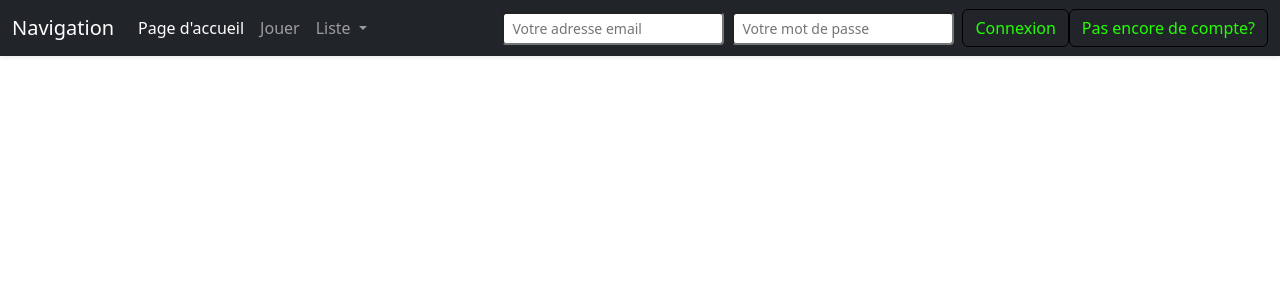
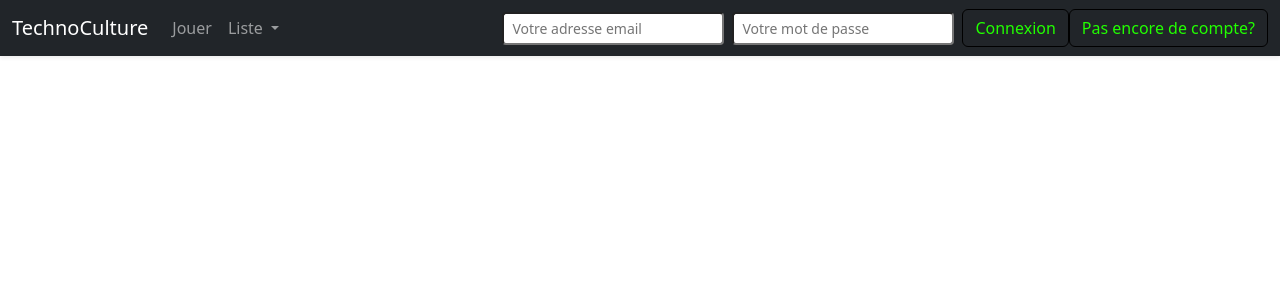
Before and after one commit to DeGandK/VraiAngular, an Angular app: page /createquiz in a window 1280 px wide. Shown: the top 300 px of the page. Built offline with nearby package versions, Linux system fonts and the light colour scheme; no server answers.

Commit message:
fix categorie

```diff
--- a/src/app/components/quiz/createquiz/createquiz.component.ts
+++ b/src/app/components/quiz/createquiz/createquiz.component.ts
@@ -22,7 +22,7 @@ export class CreatequizComponent implements OnInit {
   constructor(private quizService: QuizService) {}
 
   ngOnInit(): void {
-    this.loadCompleteQuiz(1); // Charger le quiz avec l'ID approprié (à adapter selon votre logique)
+    this.loadCompleteQuiz(1);
   }
 
   loadCompleteQuiz(id: number): void {
@@ -120,7 +120,6 @@ export class CreatequizComponent implements OnInit {
 
     // Mélanger les questions de manière aléatoire
     filteredQuestions = this.shuffleArray(filteredQuestions);
-
     return filteredQuestions;
   }
 }
--- a/src/app/shared/navbar/navbar.component.html
+++ b/src/app/shared/navbar/navbar.component.html
@@ -1,6 +1,6 @@
 <nav class="navbar navbar-expand-lg navbar-dark bg-dark shadow-sm">
   <div class="container-fluid">
-    <a class="navbar-brand" href="#">Navigation</a>
+    <a class="navbar-brand" href="#">TechnoCulture</a>
     <button
       class="navbar-toggler"
       type="button"
@@ -14,11 +14,6 @@
     </button>
     <div class="collapse navbar-collapse" id="navbarSupportedContent">
       <ul class="navbar-nav me-auto mb-2 mb-lg-0">
-        <li class="nav-item">
-          <a class="nav-link active" aria-current="page" href="#"
-            >Page d'accueil</a
-          >
-        </li>
         <li class="nav-item">
           <a class="nav-link" routerLink="/createquiz">Jouer</a>
         </li>
```
